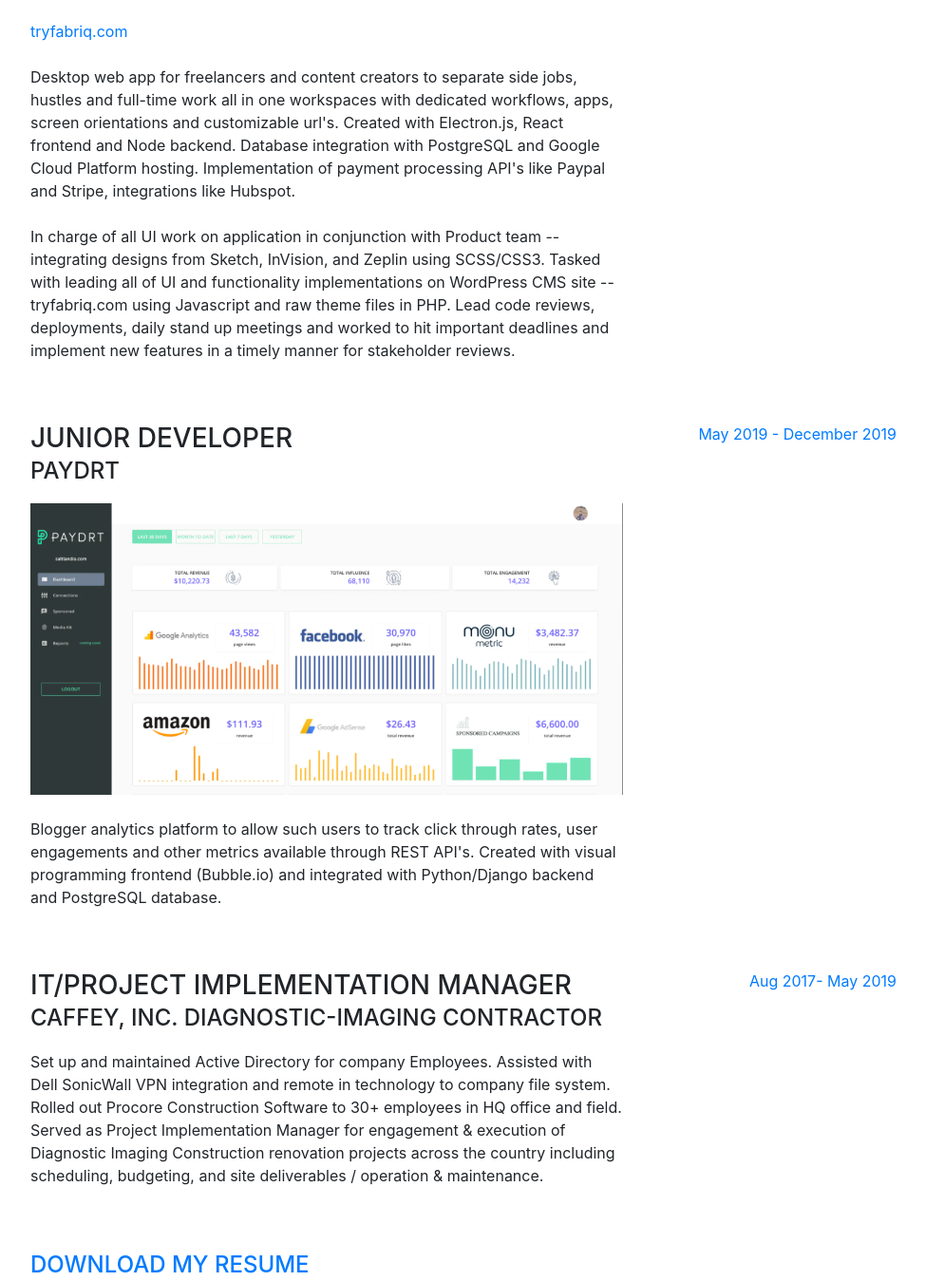
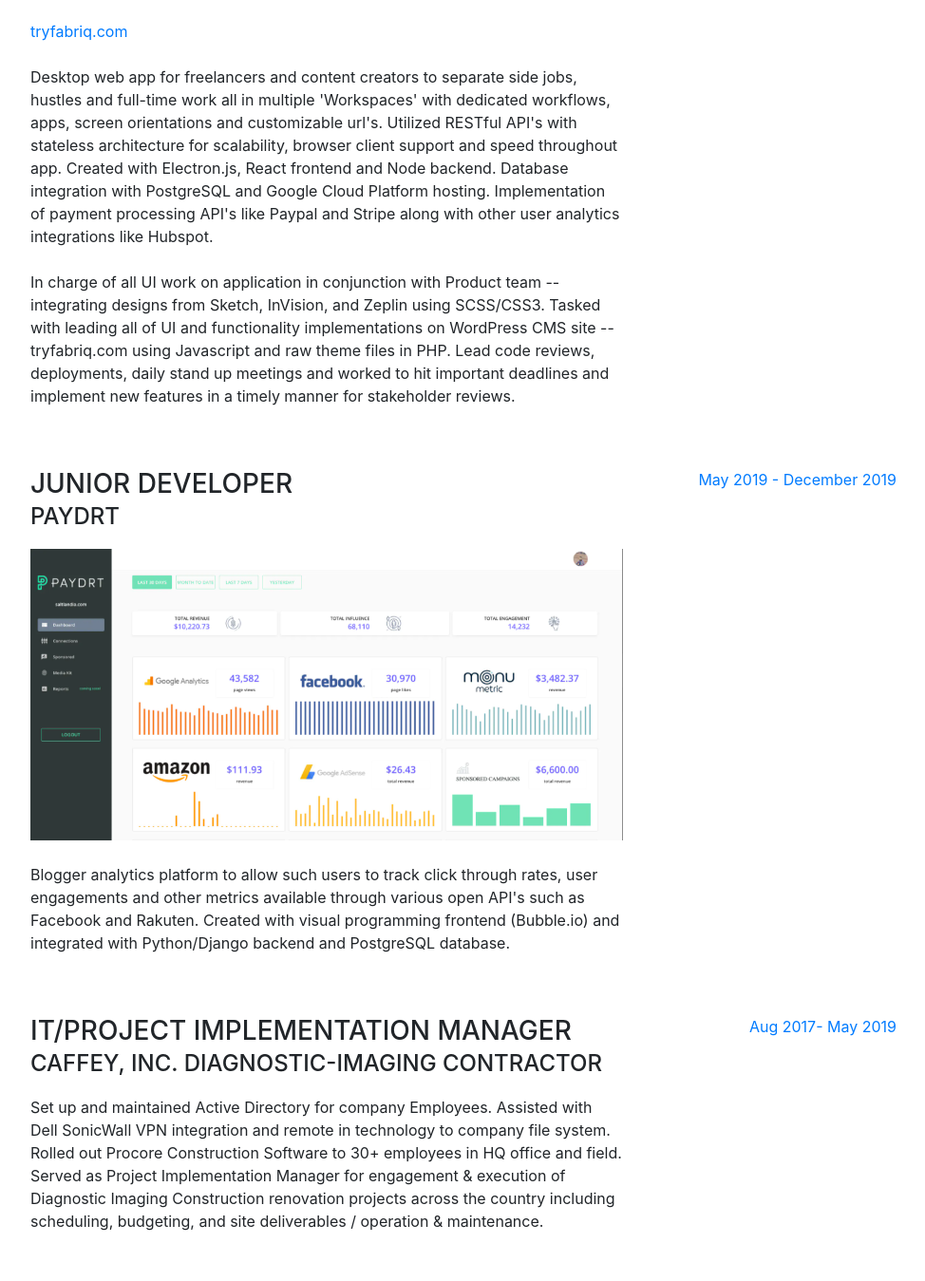
Before and after one commit to mrcaffey/mrcaffey.github.io, a website with bundled scripts: page index.html in a window 1280 px wide. Shown: the part 1382-2731 px from the top of the page at 95% size, without its empty margins (288-1262 px from the left). Built offline with nearby package versions, Linux system fonts and the light colour scheme; a web font is replaced by a local one.

Commit message:
more verbiage update

```diff
--- a/index.html
+++ b/index.html
@@ -106,11 +106,12 @@
               <br/>
               <br/>
               <p>Desktop web app for freelancers and content creators to separate
-              side jobs, hustles and full-time work all in one workspaces with dedicated
-              workflows, apps, screen orientations and customizable url's. Created with Electron.js, React frontend
+              side jobs, hustles and full-time work all in multiple 'Workspaces' with dedicated
+              workflows, apps, screen orientations and customizable url's. Utilized RESTful API's
+              with stateless architecture for scalability, browser client support and speed throughout app. Created with Electron.js, React frontend
                 and Node backend. Database integration with PostgreSQL and
                 Google Cloud Platform hosting. Implementation of payment
-                processing API's like Paypal and Stripe, integrations like
+                processing API's like Paypal and Stripe along with other user analytics integrations like
                 Hubspot.
                 <br/>
                 </br>
@@ -136,7 +137,8 @@
               <br/>
               <br/>
              <p>Blogger analytics platform to allow such users to track click through rates,
-                user engagements and other metrics available through REST API's. Created with
+                user engagements and other metrics available through various open API's such as
+                Facebook and Rakuten. Created with
                 visual programming frontend (Bubble.io)
                 and integrated with Python/Django backend and PostgreSQL database. </p>
             </div>
```
